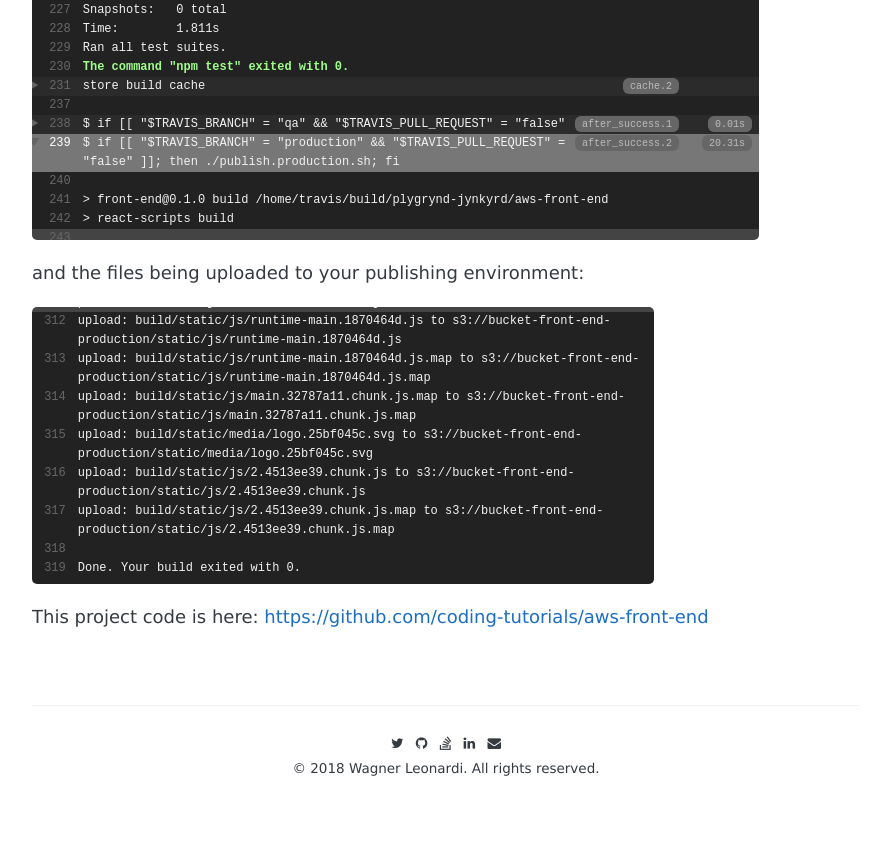
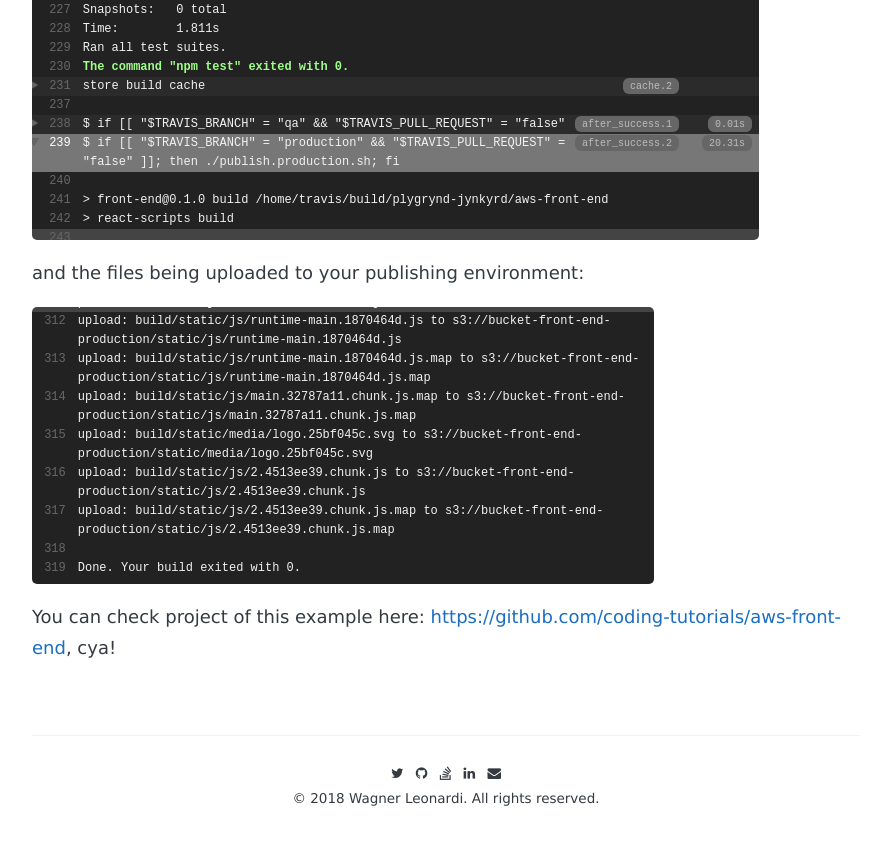
Before and after one commit to leonardiwagner/leonardiwagner.github.io, a Jekyll site: the page built from _posts/2019-11-13-continuous-deployment-in-practice.md, in a window 1280 px wide and 900 px high, scrolled down 3494 px. Shown: the top 845 px of the window, without its empty margins (194-1085 px from the left). Built offline with Jekyll 4.4.1, drawn with Linux system fonts in a browser that asks for light colours; some web fonts are replaced; comment, search, counter and statistics services are not loaded.

```diff
--- a/_posts/2019-11-13-continuous-deployment-in-practice.md
+++ b/_posts/2019-11-13-continuous-deployment-in-practice.md
@@ -84,4 +84,4 @@
 
 ![travis build](/assets/images/cd_travis_build2.png)
 
-This project code is here: [https://github.com/coding-tutorials/aws-front-end](https://github.com/coding-tutorials/aws-front-end)
+You can check project of this example here: [https://github.com/coding-tutorials/aws-front-end](https://github.com/coding-tutorials/aws-front-end), cya!
```
